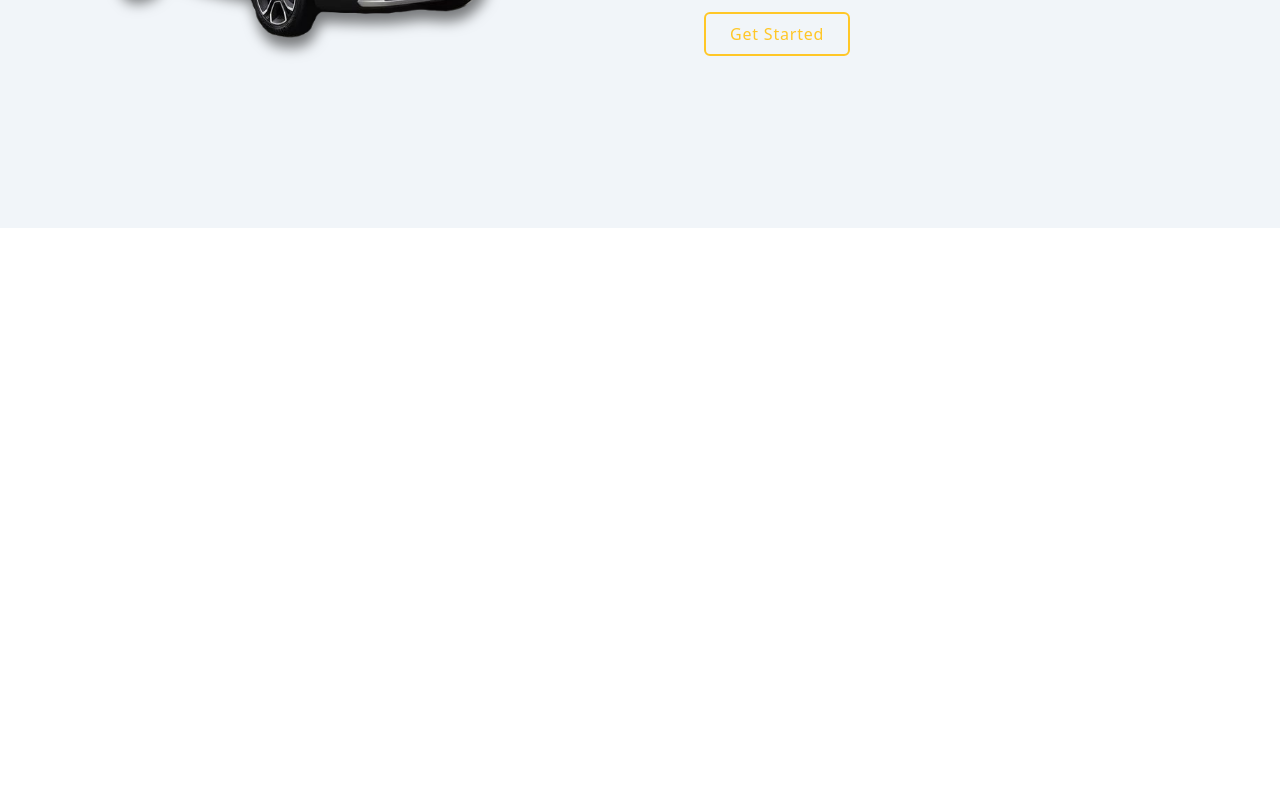
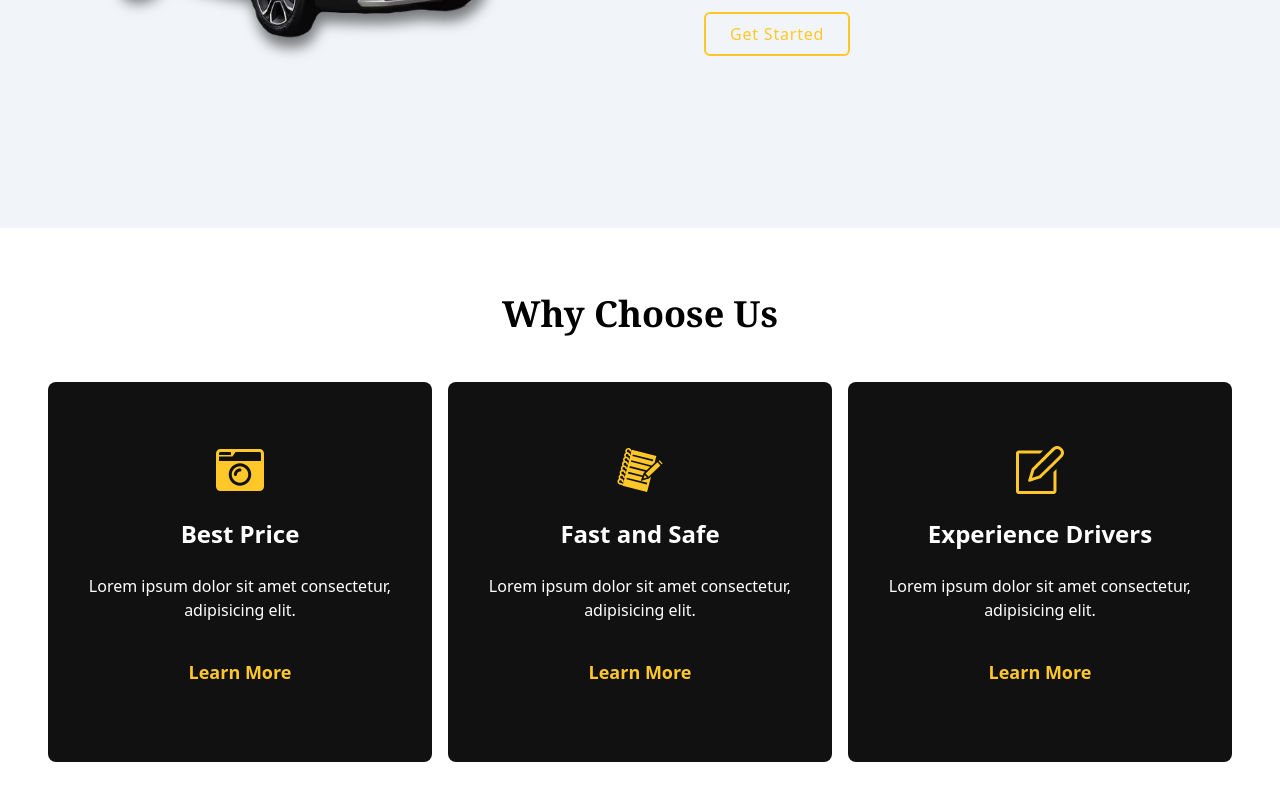
Before and after one commit to miguemigue25/car-rental, a React (Vite) app: page / in a window 1280 px wide. Shown: the part 1052-1852 px from the top of the page. Before the commit the page ends 1280 px from the top, so only its background shows below. Built offline with nearby package versions, Linux system fonts and the light colour scheme.

Commit message:
why choose us section complete

```diff
--- a/src/App.jsx
+++ b/src/App.jsx
@@ -4,6 +4,7 @@ import Hero from './components/Hero/Hero';
 import AOS from "aos";
 import "aos/dist/aos.css";
 import About from './components/About/About';
+import Services from './components/Services/Services';
 
 
 const App = () => {
@@ -37,6 +38,7 @@ const App = () => {
       <Navbar theme={theme} setTheme={setTheme} />
       <Hero theme={theme} />
       <About />
+      <Services />
     </div>
   )
 }
--- /dev/null
+++ b/src/components/Services/Services.jsx
@@ -0,0 +1,70 @@
+import React from 'react'
+import { FaCameraRetro } from 'react-icons/fa';
+import { GiNotebook } from 'react-icons/gi';
+import { SlNote } from 'react-icons/sl';
+
+
+
+const skillsData = [
+    {
+        name: "Best Price",
+        icon: (
+            <FaCameraRetro className="text-5xl text-primary group-hover:text-black duration-300" />
+        ),
+        link: "#",
+        description: "Lorem ipsum dolor sit amet consectetur, adipisicing elit.",
+        aosDelay: "0",
+    },
+    {
+        name: "Fast and Safe",
+        icon: (
+            <GiNotebook className="text-5xl text-primary group-hover:text-black duration-300" />
+        ),
+        link: "#",
+        description: "Lorem ipsum dolor sit amet consectetur, adipisicing elit.",
+        aosDelay: "500",
+    },
+    {
+        name: "Experience Drivers",
+        icon: (
+            <SlNote className="text-5xl text-primary group-hover:text-black duration-500" />
+        ),
+        link: "#",
+        description: "Lorem ipsum dolor sit amet consectetur, adipisicing elit.",
+        aosDelay: "1000",
+    },
+];
+
+const Services = () => {
+    return (
+        <>
+            <div className="dark:bg-black dark:text-white py-14 sm:min-h-[600px] sm:grid sm:place-items-center">
+                <div className="container">
+                    <div className="pb-12">
+                        <h1 className="text-3xl font-semibold text-center sm:text-4xl font-serif" data-aos="fade-up">
+                            Why Choose Us
+                        </h1>
+                    </div>
+                    <div className="grid grid-cols-1 sm:grid-cols-2 md:grid-cols-3 gap-4">
+                        {skillsData.map((skill) => (
+                            <div key={skill.name} data-aos="fade-up" data-aos-delay={skill.aosDelay}
+                                className="card text-center group space-y-3 sm:space-y-6 p-4 sm:py-16 bg-dark  hover:bg-primary duration-300 text-white hover:text-black rounded-lg"
+                            >
+                                <div className="grid place-items-center">{skill.icon}</div>
+                                <h1 className="text-2xl font-bold">{skill.name}</h1>
+                                <p>{skill.description}</p>
+                                <a href={skill.link}
+                                    className="inline-block text-lg font-semibold py-3 text-primary group-hover:text-black duration-300"
+                                >
+                                    Learn More
+                                </a>
+                            </div>
+                        ))}
+                    </div>
+                </div>
+            </div>
+        </>
+    )
+}
+
+export default Services
```
